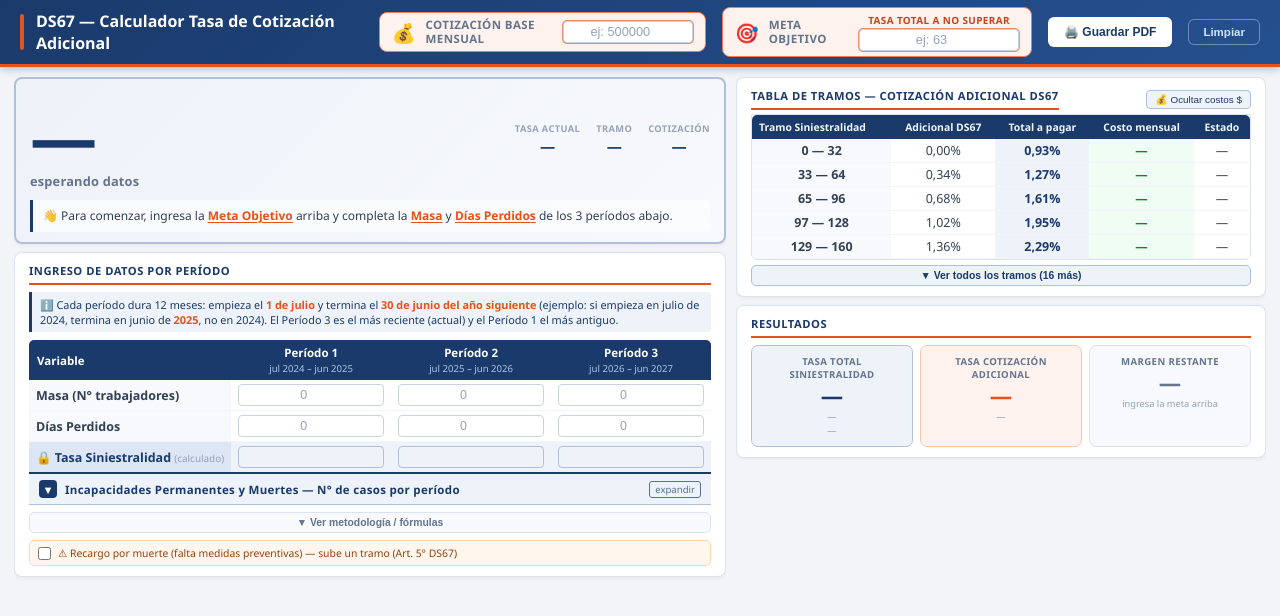
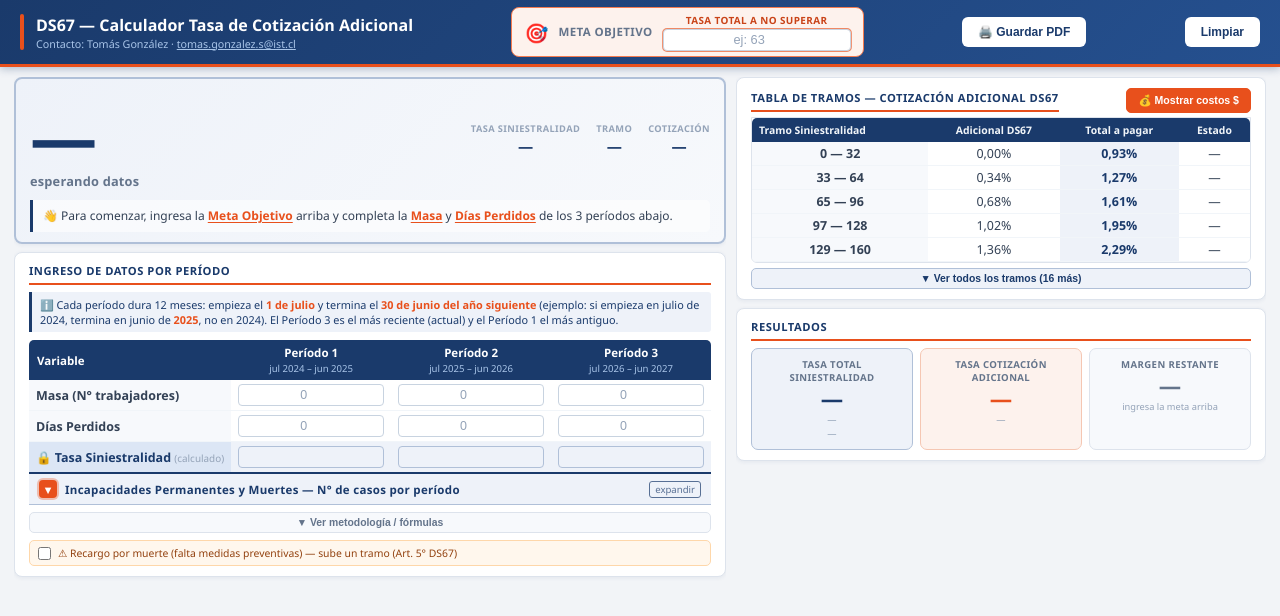
Before and after one commit to IST-Prevencion/calculadora-ds67, a plain HTML site: page index.html in a window 1280 px wide. Drawn offline with Linux system fonts and the light colour scheme.

Commit message:
Update index.html

```diff
--- a/index.html
+++ b/index.html
@@ -102,11 +102,12 @@
     .meta-bar input.invalida { border-color: #ef4444; box-shadow: 0 0 0 2px rgba(239,68,68,0.2); }
 
     .btn-reset {
-      padding: 6px 14px; background: transparent; color: #d0e4f7;
-      border: 1px solid rgba(255,255,255,0.35); border-radius: 6px; font-size: 0.72rem;
-      font-weight: 600; cursor: pointer; transition: background 0.2s, color 0.2s; white-space: nowrap;
-    }
-    .btn-reset:hover { background: rgba(255,255,255,0.12); color: #fff; }
+      padding: 6px 14px; background: #fff; color: #1A3A6B;
+      border: 2px solid rgba(255,255,255,0.5); border-radius: 6px;
+      font-size: 0.75rem; font-weight: 600; cursor: pointer;
+      transition: background 0.2s, color 0.2s; white-space: nowrap;
+    }
+    .btn-reset:hover { background: rgba(255,255,255,0.2); color: #fff; }
 
     /* ── MAIN ────────────────────────────────────────────── */
     .main {
@@ -201,6 +202,17 @@
     .periodo-info strong { color: #E8501C; }
 
     .periodo-anio { font-size: 0.6rem; font-weight: 400; color: #a8c4e8; text-transform: none; letter-spacing: 0; }
+
+    /* ── BOTÓN MOSTRAR/OCULTAR COSTOS ─────────────────────── */
+    .btn-costos {
+      font-size: 0.66rem; font-weight: 700; padding: 5px 11px;
+      border: 1.5px solid #E8501C; border-radius: 5px;
+      background: #FDF2ED; color: #c94318; cursor: pointer;
+      white-space: nowrap; transition: background 0.15s, color 0.15s;
+    }
+    .btn-costos:hover { background: #E8501C; color: #fff; }
+    .btn-costos.oculto { background: #E8501C; color: #fff; }
+    .btn-costos.oculto:hover { background: #c94318; }
 
     /* ── RESULT BOXES ────────────────────────────────────── */
     .results-grid { display: grid; grid-template-columns: 1fr 1fr 1fr; gap: 7px; }
@@ -324,11 +336,17 @@
     .im-toggle-chevron {
       display: inline-flex; align-items: center; justify-content: center;
       width: 18px; height: 18px; border-radius: 4px;
-      background: #1A3A6B; color: #fff;
+      background: #E8501C; color: #fff;
       font-size: 0.7rem; flex-shrink: 0;
       transition: transform 0.2s, background 0.15s;
-    }
-    .im-header.abierto .im-toggle-chevron { transform: rotate(180deg); background: #E8501C; }
+      animation: pulso-chevron 1.8s ease-in-out infinite;
+    }
+    .im-header.abierto .im-toggle-chevron { transform: rotate(180deg); background: #1A3A6B; animation: none; }
+
+    @keyframes pulso-chevron {
+      0%, 100% { box-shadow: 0 0 0 0 rgba(232,80,28,0.55); }
+      50%      { box-shadow: 0 0 0 5px rgba(232,80,28,0); }
+    }
     .im-toggle-title { font-size: 0.72rem; font-weight: 700; letter-spacing: 0.3px; flex: 1; }
     .im-toggle-hint {
       font-size: 0.6rem; font-weight: 400; opacity: 0.7;
@@ -558,7 +576,10 @@
   <!-- ── HEADER ───────────────────────────────────────────── -->
   <div class="header">
     <div class="header-left">
-      <h1>DS67 — Calculador Tasa de Cotización Adicional</h1>
+      <div>
+        <h1>DS67 — Calculador Tasa de Cotización Adicional</h1>
+        <p>Contacto: Tomás González · <a href="mailto:tomas.gonzalez.s@ist.cl" style="color:#a8c4e8;">tomas.gonzalez.s@ist.cl</a></p>
+      </div>
     </div>
 
     <div class="meta-bar" id="meta-bar-cotiz">
@@ -599,7 +620,7 @@
             <div class="hero-label" id="hero-label">días disponibles</div>
           </div>
           <div class="hero-secondary">
-            <div class="hero-sec-item"><span>Tasa actual</span><strong id="hero-tasa">—</strong></div>
+            <div class="hero-sec-item"><span>Tasa Siniestralidad</span><strong id="hero-tasa">—</strong></div>
             <div class="hero-sec-item"><span>Tramo</span><strong id="hero-tramo">—</strong></div>
             <div class="hero-sec-item"><span>Cotización</span><strong id="hero-cotiz">—</strong></div>
           </div>
@@ -731,9 +752,7 @@
       <div class="card">
         <div style="display:flex; justify-content:space-between; align-items:center; margin-bottom:4px;">
           <h2 style="margin-bottom:0">Tabla de Tramos — Cotización Adicional DS67</h2>
-          <button id="btn-toggle-costo" onclick="toggleCostoCol()"
-            style="font-size:0.62rem; padding:3px 8px; border:1px solid #b0c0d8; border-radius:4px;
-                   background:#eef2f9; color:#1A3A6B; cursor:pointer; white-space:nowrap;">
+          <button id="btn-toggle-costo" class="btn-costos" onclick="toggleCostoCol()">
             💰 Ocultar costos $
           </button>
         </div>
@@ -915,8 +934,9 @@
     const barCotiz = document.getElementById('meta-bar-cotiz');
     if (barCotiz) barCotiz.style.display = costosVisibles ? '' : 'none';
     // Actualizar texto del botón
-    document.getElementById('btn-toggle-costo').textContent =
-      costosVisibles ? '💰 Ocultar costos $' : '💰 Mostrar costos $';
+    const btnCostos = document.getElementById('btn-toggle-costo');
+    btnCostos.textContent = costosVisibles ? '💰 Ocultar costos $' : '💰 Mostrar costos $';
+    btnCostos.classList.toggle('oculto', !costosVisibles);
   }
 
   let tramosAbierto = false;
@@ -1194,7 +1214,7 @@
       heroCard.className = 'card hero-card';
       leadEl.textContent = '';
       kpiVal.textContent = tasaTotalTxt;
-      kpiLbl.textContent = 'puntos de tasa actual';
+      kpiLbl.textContent = 'puntos de Tasa Siniestralidad';
       recEl.innerHTML = '💡 Ingresa una <span class="link-campo" onclick="irACampo(\'meta-tasa\')">Meta Objetivo</span> arriba para ver cuántos días de margen quedan disponibles.';
       barWrap.style.display = 'none';
       return;
@@ -1598,6 +1618,7 @@
 
   mostrarAniosPeriodos();
   recalcular();
+  toggleCostoCol(); // oculto por defecto
 </script>
 </body>
 </html>
```
